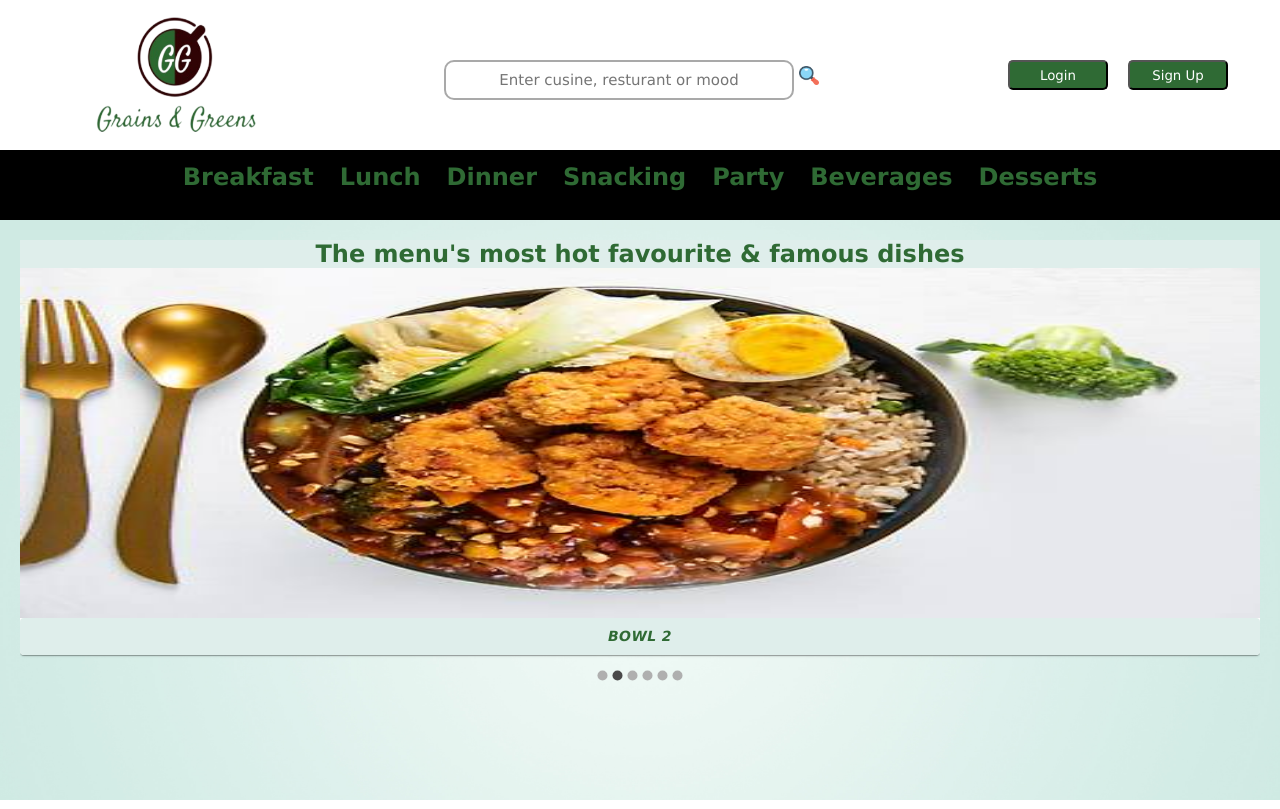
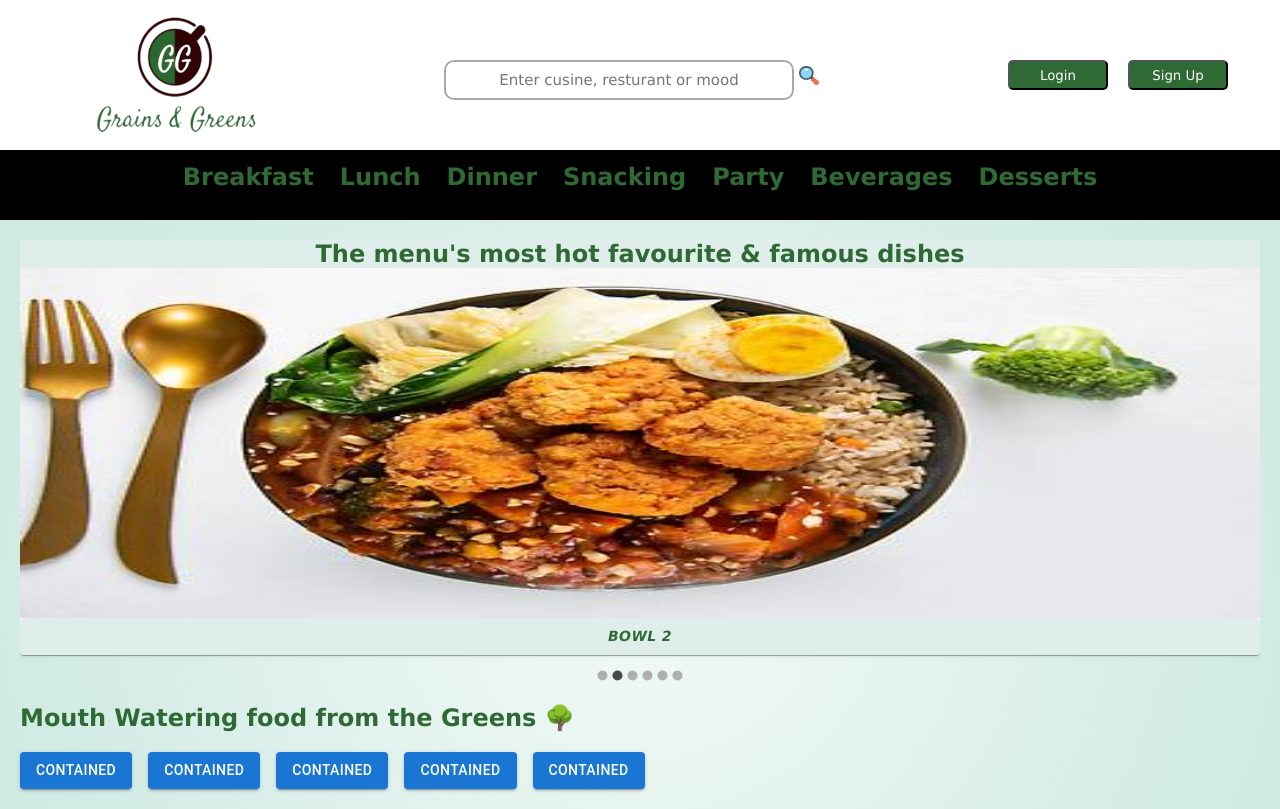
Before and after one commit to shrehaa/grains-green, a React (Create React App) app: page / in a window 1280 px wide. Built offline with nearby package versions, Linux system fonts and the light colour scheme.

Commit message:
tags added

```diff
--- a/src/App.js
+++ b/src/App.js
@@ -2,6 +2,7 @@ import "./App.css";
 import  Carousels  from "./componets/carousel/carousel";
 import Categories from "./componets/categories/categories";
 import Navbar from "./componets/navbar/navbar";
+import Menu from "./componets/Menu/menu";
 
 function App() {
   return (
@@ -9,6 +10,7 @@ function App() {
       <Navbar />
       <Categories/>
       <Carousels/>
+      <Menu/>
     </div>
   );
 }
--- /dev/null
+++ b/src/componets/Menu/menu.css
@@ -0,0 +1,12 @@
+.menu-container{
+  margin: 20px;
+}
+.menu-container h2{
+    color: #2f6a34
+}
+.menu-container .stack{
+    margin-top: 20px;
+}
+.menu-container .filter{
+    background-color:#2f6a34;
+}
--- /dev/null
+++ b/src/componets/Menu/menu.jsx
@@ -0,0 +1,21 @@
+import './menu.css'
+import Button from '@mui/material/Button';
+import Stack from '@mui/material/Stack';
+
+const Menu = () => {
+  return (
+    <div className='menu-container'>
+    <h2>Mouth Watering food from the Greens 🌳</h2>
+    <Stack className='stack' direction="row" spacing={2}>
+    <Button  variant="contained">Contained</Button>
+    <Button variant="contained">Contained</Button>
+    <Button variant="contained">Contained</Button>
+    <Button variant="contained">Contained</Button>
+    <Button variant="contained">Contained</Button>
+    </Stack>
+
+    </div>
+  )
+}
+
+export default Menu
```
